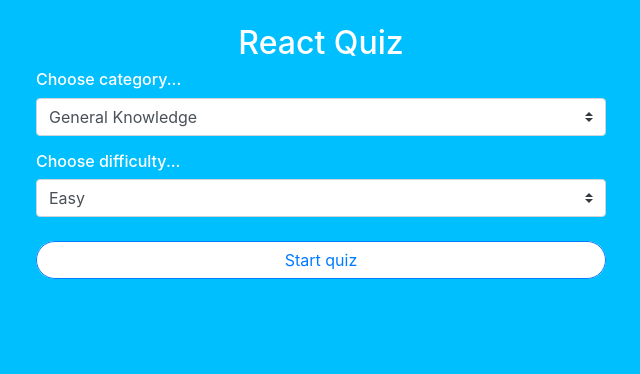
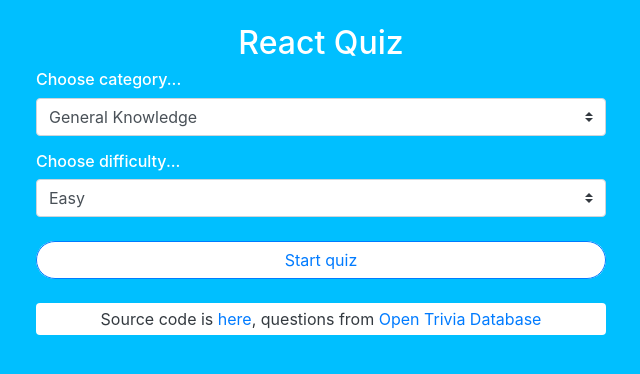
Before and after one commit to summersky1/react-quiz, a React (Create React App) app: page / in a window 1280 px wide. Shown: the top 374 px of the page, without its empty margins (319-959 px from the left). Built offline with nearby package versions, Linux system fonts and the light colour scheme.

Commit message:
Add simple about info to Menu component

```diff
--- a/src/components/Menu.js
+++ b/src/components/Menu.js
@@ -25,6 +25,7 @@ const Menu = ({ handleStart }) => {
 
   return (
     <div>
+      {/* Category selection */}
       <h6>Choose category...</h6>
       <select
         className="custom-select"
@@ -35,6 +36,7 @@ const Menu = ({ handleStart }) => {
         ))}
       </select>
 
+      {/* Difficulty selection */}
       <h6 className="mt-3">Choose difficulty...</h6>
       <select
         className="custom-select"
@@ -45,7 +47,8 @@ const Menu = ({ handleStart }) => {
         ))}
       </select>
 
-      <div className="bg-white rounded-pill mt-4">
+      {/* Start button */}
+      <div className="bg-white rounded-pill my-4">
         <button
           type="button"
           className="btn btn-block btn-outline-primary rounded-pill"
@@ -54,6 +57,16 @@ const Menu = ({ handleStart }) => {
           Start quiz
         </button>
       </div>
+
+      {/* About info */}
+      <p className="text-center bg-white text-dark rounded px-3 py-1">
+        Source code is&nbsp;
+        <a href="https://github.com/summersky1/react-quiz" target="_blank" rel="noreferrer">here</a>
+        , questions from&nbsp;
+        <a href="https://opentdb.com/" target="_blank" rel="noreferrer">
+          Open Trivia Database
+        </a>
+      </p>
     </div>
   )
 }
```
